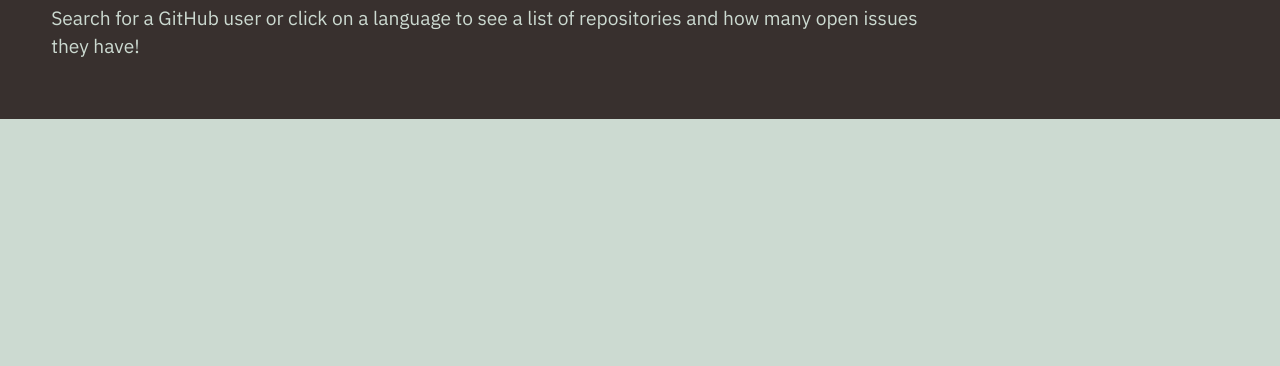
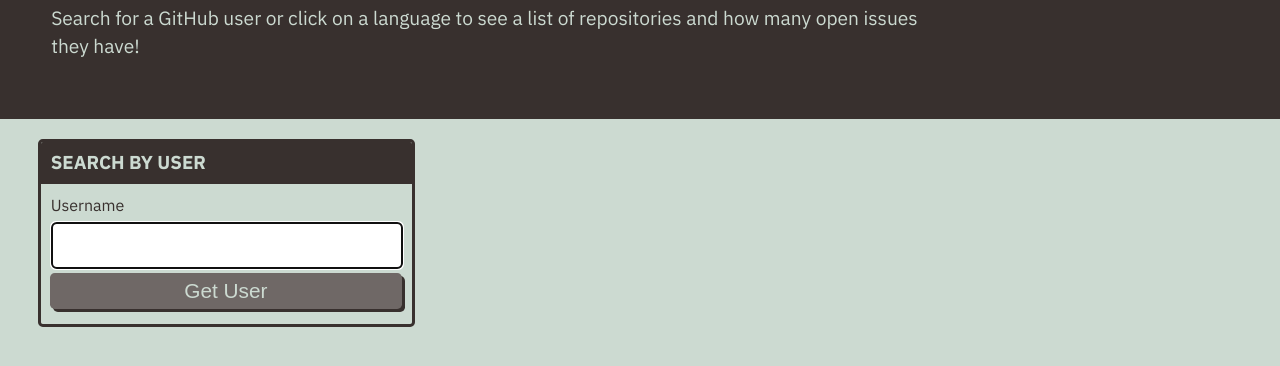
Before and after one commit to Dapr1nc3/git-it-done, a plain HTML site: page index.html in a window 1280 px wide. Shown: the part 114-480 px from the top of the page. Drawn offline with Linux system fonts and the light colour scheme; no server answers.

Commit message:
"added search form layout"

```diff
--- a/index.html
+++ b/index.html
@@ -20,7 +20,17 @@
 
 
   <main class="flex-row justify-space-between">
-
+    <div class="col-12 col-md-4">
+      <div class="card">
+        <h3 class="card-header text-uppercase">Search By User</h3>
+        <form id="user-form" class="card-body">
+          <label for="form-label" for="username">Username</label>
+          <input type="text" name="username" id="username" autofocus="true" class="form-input" />
+          <button type="submit" class="btn">Get User</button>
+        </form>
+      </div>
+    </div>
+    <div class="col-12 col-md-8"></div>
   </main>
 <script src="./assets/js/homepage.js"></script>
 </body>
```
